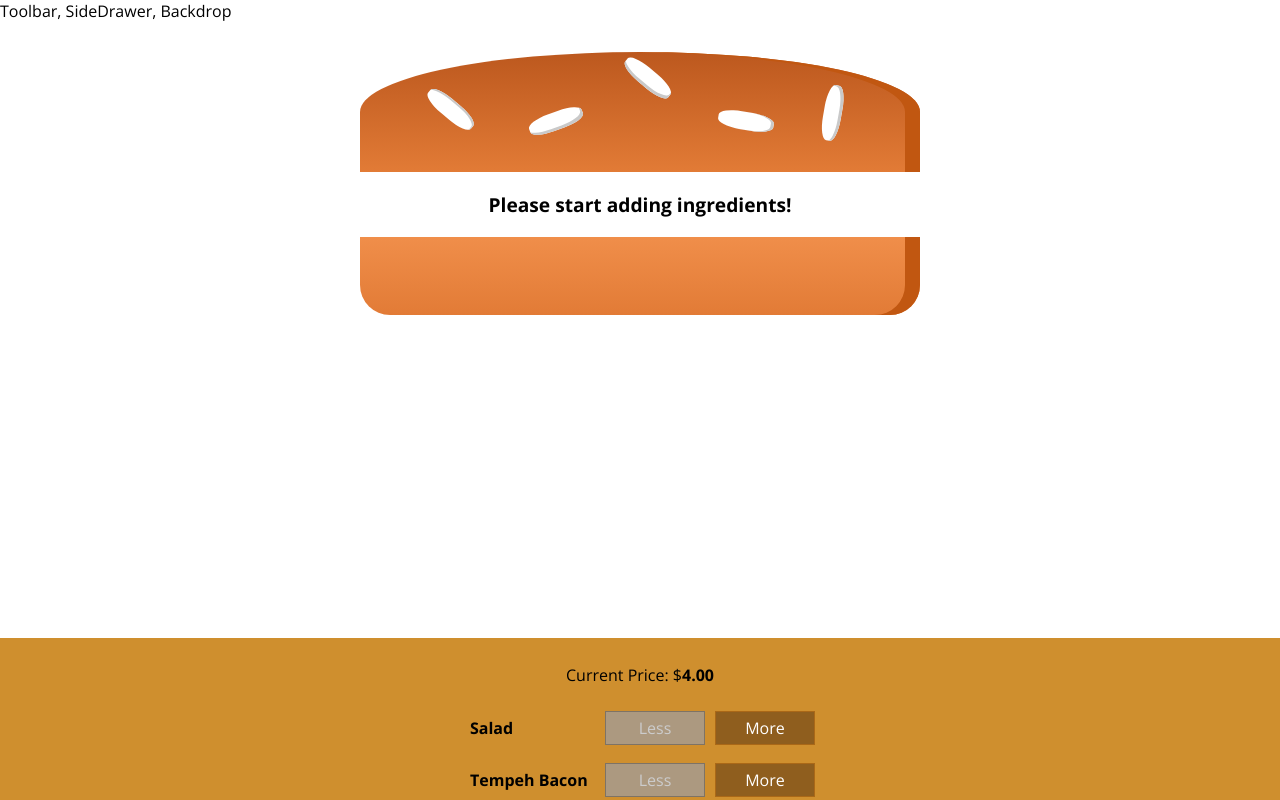
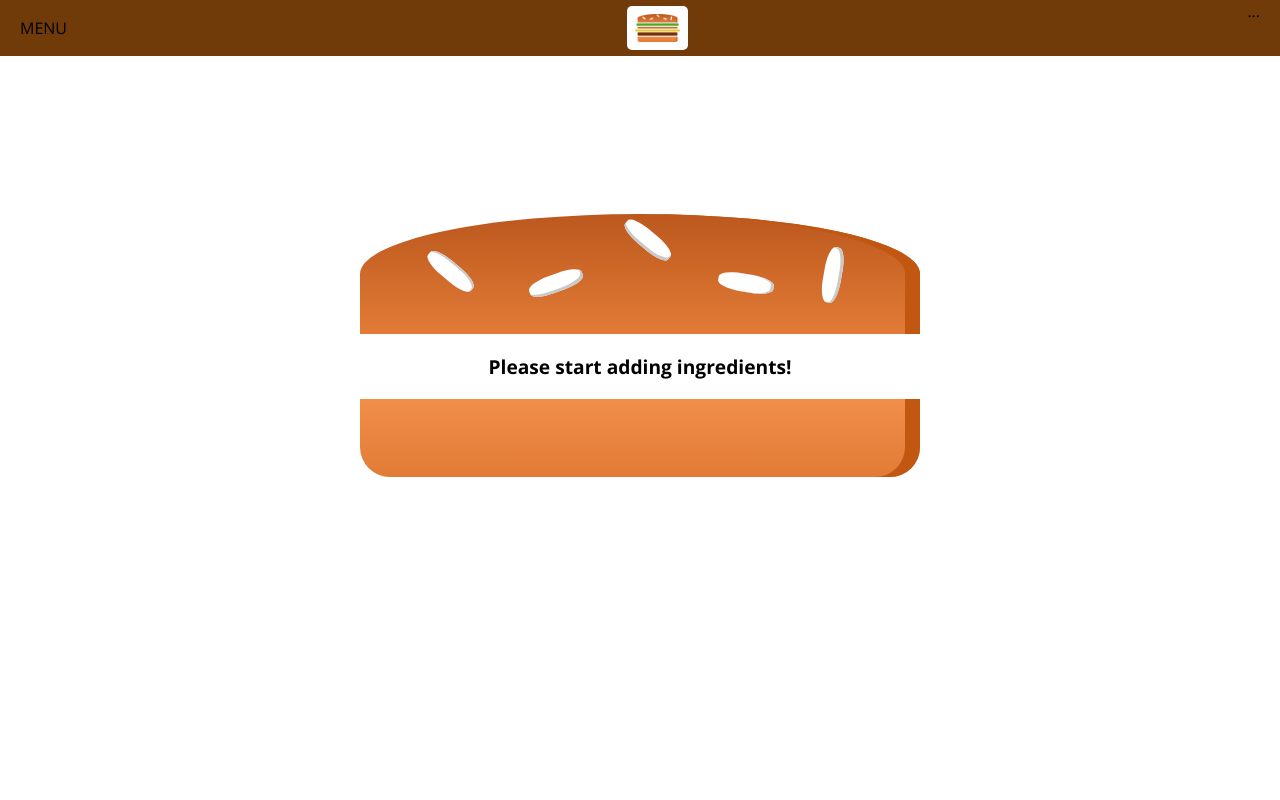
Before and after one commit to erinszilagyi/burgerbuilder-react, a React app: page / in a window 1280 px wide. Shown: the top 800 px of the page. Built offline with nearby package versions, Linux system fonts and the light colour scheme.

Commit message:
Add toolbar and logo

```diff
--- a/src/components/Burger/OrderSummary/OrderSummary.js
+++ b/src/components/Burger/OrderSummary/OrderSummary.js
@@ -1,6 +1,7 @@
 import React from "react";
 
 import Aux from "../../../hoc/Aux";
+import Button from "../../UI/Button/Button";
 
 const orderSummary = props => {
   const ingredientSummary = Object.keys(props.ingredients).map(igKey => {
@@ -17,7 +18,16 @@
       <h3>Your Order</h3>
       <p>A delicious burger with the following ingredients:</p>
       <ul>{ingredientSummary}</ul>
-      <p>Continue to Checkout</p>
+      <p>
+        <strong>Total Price: {props.price.toFixed(2)}</strong>
+      </p>
+      <p>Continue to Checkout?</p>
+      <Button btnType='Danger' clicked={props.purchaseCancelled}>
+        CANCEL
+      </Button>
+      <Button btnType='Success' clicked={props.purchaseContinued}>
+        CONTINUE
+      </Button>
     </Aux>
   );
 };
--- a/src/components/Layout/Layout.css
+++ b/src/components/Layout/Layout.css
@@ -1,3 +1,3 @@
 .Content {
-  margin-top: 16px;
+  margin-top: 200px;
 }
--- a/src/components/Layout/Layout.js
+++ b/src/components/Layout/Layout.js
@@ -1,14 +1,13 @@
-import React from 'react';
+import React from "react";
 
-import Aux from '../../hoc/Aux';
-import classes from './Layout.css'
+import Aux from "../../hoc/Aux";
+import Toolbar from "../Navigation/Toolbar/Toolbar";
+import classes from "./Layout.css";
 
-const layout = ( props ) => (
+const layout = props => (
   <Aux>
-    <div>Toolbar, SideDrawer, Backdrop</div>
-    <main className={classes.Content}>
-      {props.children}
-    </main>
+    <Toolbar />
+    <main className={classes.Content}>{props.children}</main>
   </Aux>
 );
 
--- /dev/null
+++ b/src/components/Logo/Logo.css
@@ -0,0 +1,11 @@
+.Logo {
+  background-color: white;
+  padding: 8px;
+  height: 80%;
+  box-sizing: border-box;
+  border-radius: 5px;
+}
+
+.Logo img {
+  height: 100%;
+}
--- /dev/null
+++ b/src/components/Logo/Logo.js
@@ -0,0 +1,12 @@
+import React from "react";
+
+import burgerLogo from "../../assets/images/burger-logo.png";
+import classes from "./Logo.css";
+
+const logo = props => (
+  <div className={classes.Logo}>
+    <img src={burgerLogo} alt='MyBurger' />
+  </div>
+);
+
+export default logo;
--- /dev/null
+++ b/src/components/Navigation/Toolbar/Toolbar.css
@@ -0,0 +1,18 @@
+.Toolbar {
+  height: 56px;
+  width: 100%;
+  position: fixed;
+  top: 0;
+  left: 0;
+  background-color: #703b09;
+  display: flex;
+  justify-content: space-between;
+  align-items: center;
+  padding: 0 20px;
+  box-sizing: border-box;
+  z-index: 90;
+}
+
+.Toolbar nav {
+  height: 100%;
+}
--- /dev/null
+++ b/src/components/Navigation/Toolbar/Toolbar.js
@@ -0,0 +1,14 @@
+import React from "react";
+
+import Logo from "../../Logo/Logo";
+import classes from "./Toolbar.css";
+
+const toolbar = props => (
+  <header className={classes.Toolbar}>
+    <div>MENU</div>
+    <Logo />
+    <nav>...</nav>
+  </header>
+);
+
+export default toolbar;
--- /dev/null
+++ b/src/components/UI/Button/Button.css
@@ -0,0 +1,24 @@
+.Button {
+    background-color: transparent;
+    border: none;
+    color: white;
+    outline: none;
+    cursor: pointer;
+    font: inherit;
+    padding: 10px;
+    margin: 10px;
+    font-weight: bold;
+}
+
+.Button:first-of-type {
+    margin-left: 0;
+    padding-left: 0;
+}
+
+.Success {
+    color: #5C9210;
+}
+
+.Danger {
+    color: #944317;
+}
--- /dev/null
+++ b/src/components/UI/Button/Button.js
@@ -0,0 +1,14 @@
+import React from "react";
+
+import classes from "./Button.css";
+
+const button = props => (
+  <button
+    className={[classes.Button, classes[props.btnType]].join(" ")}
+    onClick={props.clicked}
+  >
+    {props.children}
+  </button>
+);
+
+export default button;
--- a/src/containers/BurgerBuilder/BurgerBuilder.js
+++ b/src/containers/BurgerBuilder/BurgerBuilder.js
@@ -85,6 +85,8 @@
     this.setState({ purchasing: false });
   };
 
+  purchaseContinueHandler = () => {};
+
   render() {
     return (
       <Aux>
@@ -92,7 +94,12 @@
           show={this.state.purchasing}
           modalClosed={this.purchaseCancelHandler}
         >
-          <OrderSummary ingredients={this.state.ingredients} />
+          <OrderSummary
+            ingredients={this.state.ingredients}
+            purchaseCancelled={this.purchaseCancelHandler}
+            purchaseContinued={this.purchaseContinueHandler}
+            price={this.state.totalPrice}
+          />
         </Modal>
         <Burger ingredients={this.state.ingredients} />
         <BuildControls
```
Also changed, not shown: src/assets/images/burger-logo.png (added).
